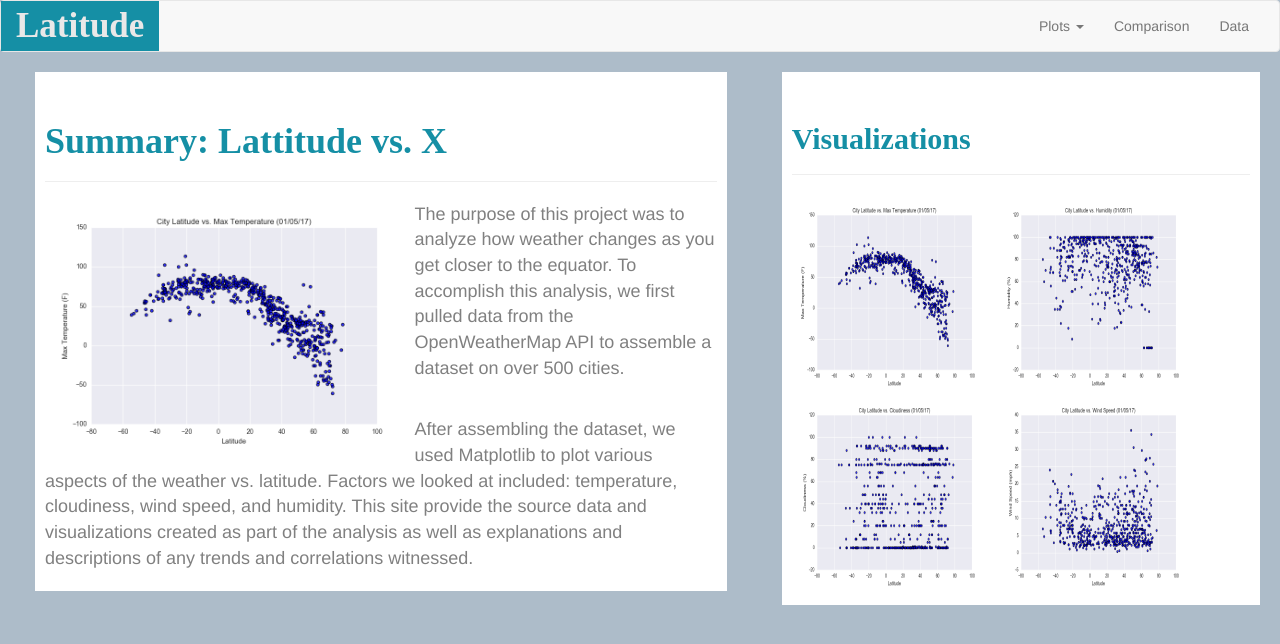
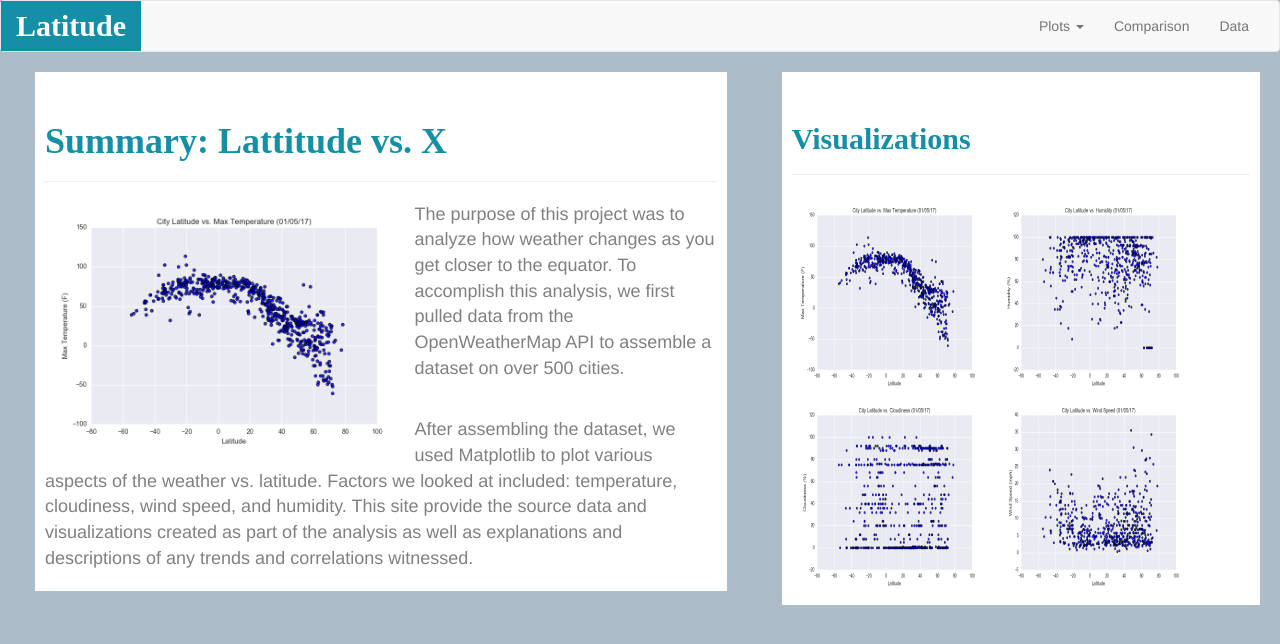
Before and after one commit to mosal2000/Bootstrap-Weather-Dashboard, a plain HTML site: page index.html in a window 1280 px wide. Drawn offline with nearby package versions, Linux system fonts and the light colour scheme.

Commit message:
update style

```diff
--- a/style.css
+++ b/style.css
@@ -44,8 +44,13 @@ body {
   background-color: #158fa5;
   font-family: 'Vendana';
   font-weight: bold;
-  font-size: 35px;
-  color: rgb(233, 232, 232) !important;
+  font-size: 30px;
+  color: white !important;
+}
+
+.navbar-brand:hover {
+  background-color: #40d2e9 !important;
+  color: white !important;
 }
 
 .navbar-header {
```
